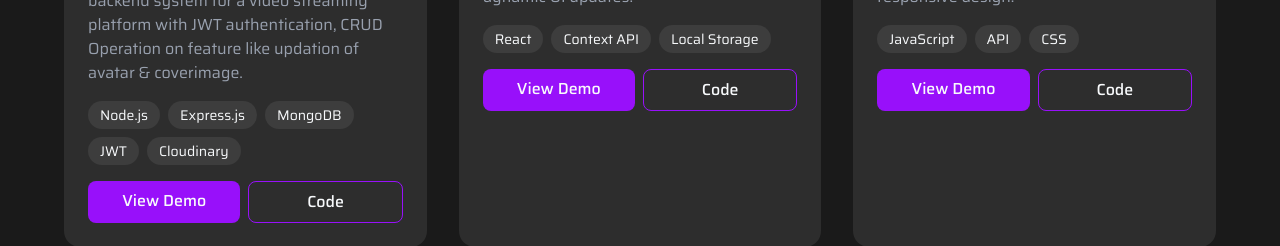
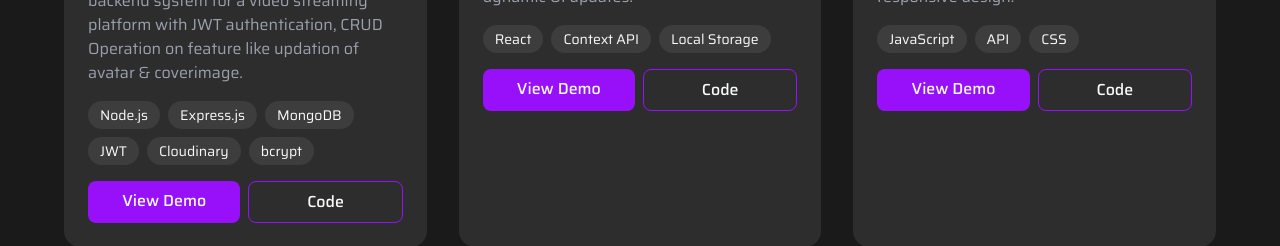
Before and after one commit to rahul18kumar/Portfolio, a React (Vite) app: page / in a window 1280 px wide. Shown: the part 3720-3966 px from the top of the page. Built offline with nearby package versions, Linux system fonts and the light colour scheme.

Commit message:
add keyword to project development

```diff
--- a/src/assets/assets.js
+++ b/src/assets/assets.js
@@ -95,7 +95,7 @@ export const projects = [
     description:
       "Designed and developed a scalable backend system for a video streaming platform with JWT authentication, CRUD Operation on feature like updation of avatar & coverimage.",
     image: projectImg1,
-    tech: ["Node.js", "Express.js", "MongoDB", "JWT", "Cloudinary"],
+    tech: ["Node.js", "Express.js", "MongoDB", "JWT", "Cloudinary", "bcrypt"],
     icons: [FaNodeJs, FaDatabase, FaCloud, FaLock],
     demo: "#",   //backend have no UI till now
     code: "https://github.com/rahul18kumar/node-backend",
```
